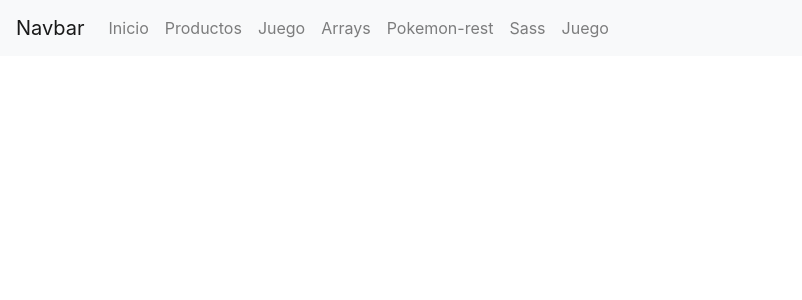
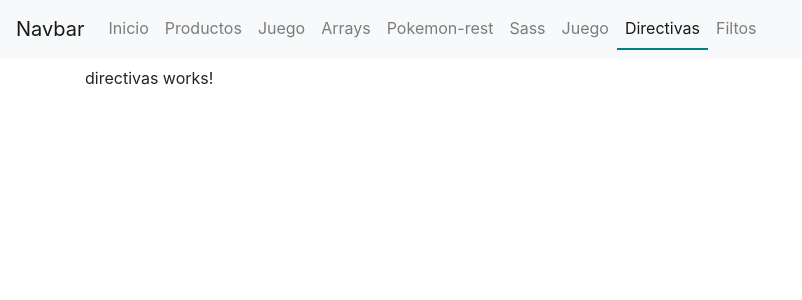
Before and after one commit to MariaAlba/firstAngularApp, an Angular app: page /directivas in a window 1280 px wide. Before the commit this address led to /. Shown: the top 300 px of the page, without its empty margins (0-802 px from the left). Built offline with nearby package versions, Linux system fonts and the light colour scheme.

Commit message:
directivas filtros

```diff
--- a/src/app/app-routing.module.ts
+++ b/src/app/app-routing.module.ts
@@ -5,6 +5,8 @@ import { ArraysComponent } from './paginas/arrays/arrays.component';
 import { PokemonRestComponent } from './paginas/pokemon-rest/pokemon-rest.component';
 import { EstilosComponent } from './paginas/estilos/estilos.component';
 import { JuegoComponent } from './paginas/juego/juego.component';
+import { DirectivasComponent } from './paginas/directivas/directivas.component';
+import { FiltrosComponent } from './paginas/filtros/filtros.component';
 
 /**
  * Definir las rutas de la app de angular
@@ -15,7 +17,9 @@ const routes: Routes = [
   {path: 'arrays', component: ArraysComponent},
   {path: 'pokemon-rest', component: PokemonRestComponent},
   {path: 'estilos', component: EstilosComponent},
-  {path: 'juego', component: JuegoComponent}
+  {path: 'juego', component: JuegoComponent},
+  {path: 'directivas', component: DirectivasComponent},
+  {path: 'filtros', component: FiltrosComponent}
 ];
 
 @NgModule({
--- a/src/app/app.module.ts
+++ b/src/app/app.module.ts
@@ -14,6 +14,8 @@ import { PokemonRestComponent } from './paginas/pokemon-rest/pokemon-rest.compon
 import { EstilosComponent } from './paginas/estilos/estilos.component';
 import { FormsModule } from '@angular/forms';
 import { JuegoComponent } from './paginas/juego/juego.component';
+import { DirectivasComponent } from './paginas/directivas/directivas.component';
+import { FiltrosComponent } from './paginas/filtros/filtros.component';
 
 
 
@@ -30,6 +32,8 @@ import { JuegoComponent } from './paginas/juego/juego.component';
     PokemonRestComponent,
     EstilosComponent,
     JuegoComponent,
+    DirectivasComponent,
+    FiltrosComponent,
 
   ],
   imports: [
--- a/src/app/componentes/navbar/navbar.component.html
+++ b/src/app/componentes/navbar/navbar.component.html
@@ -27,6 +27,12 @@
         <li class="nav-item">
           <a [routerLink]="['/juego']" routerLinkActive="active" class="nav-link">Juego </a>
       </li>
+        <li class="nav-item">
+          <a [routerLink]="['/directivas']" routerLinkActive="active" class="nav-link">Directivas </a>
+      </li>
+        <li class="nav-item">
+          <a [routerLink]="['/filtros']" routerLinkActive="active" class="nav-link">Filtos </a>
+      </li>
       </ul>
     </div>
   </nav>
--- a/src/app/componentes/navbar/navbar.component.ts
+++ b/src/app/componentes/navbar/navbar.component.ts
@@ -7,6 +7,10 @@ import { Component, OnInit } from '@angular/core';
 })
 export class NavbarComponent implements OnInit {
 
+
+  //TODO declarar array para hacer for [ruta,titulo,icono] para hacer for luego
+
+
   constructor() { }
 
   ngOnInit() {
--- /dev/null
+++ b/src/app/paginas/directivas/directivas.component.html
@@ -0,0 +1 @@
+<p>directivas works!</p>
--- /dev/null
+++ b/src/app/paginas/directivas/directivas.component.ts
@@ -0,0 +1,15 @@
+import { Component, OnInit } from '@angular/core';
+
+@Component({
+  selector: 'app-directivas',
+  templateUrl: './directivas.component.html',
+  styleUrls: ['./directivas.component.scss']
+})
+export class DirectivasComponent implements OnInit {
+
+  constructor() { }
+
+  ngOnInit() {
+  }
+
+}
--- /dev/null
+++ b/src/app/paginas/filtros/filtros.component.html
@@ -0,0 +1 @@
+<p>filtros works!</p>
--- /dev/null
+++ b/src/app/paginas/filtros/filtros.component.ts
@@ -0,0 +1,15 @@
+import { Component, OnInit } from '@angular/core';
+
+@Component({
+  selector: 'app-filtros',
+  templateUrl: './filtros.component.html',
+  styleUrls: ['./filtros.component.scss']
+})
+export class FiltrosComponent implements OnInit {
+
+  constructor() { }
+
+  ngOnInit() {
+  }
+
+}
```
Also changed, not shown: src/app/paginas/directivas/directivas.component.scss (added), src/app/paginas/filtros/filtros.component.scss (added), 2 other files (tests, documents, lock files or other folders).
